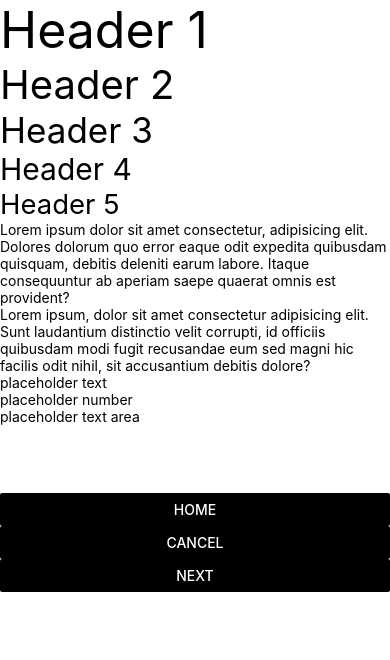
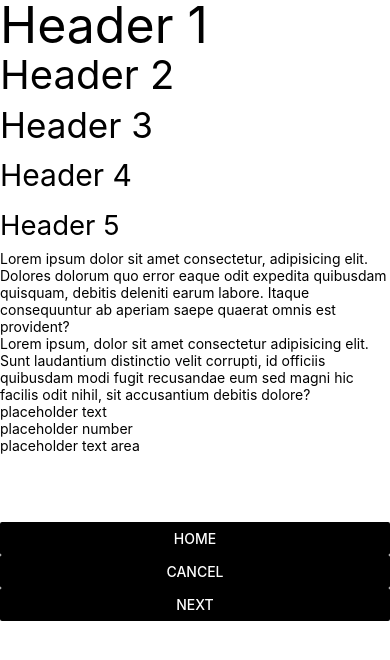
Before and after one commit to bicycleben88/trackstand-frontend, a React Native app: screen / in a window 390 px wide. Shown: the top 660 px of the page. Built offline with nearby package versions, Linux system fonts and the light colour scheme.

Commit message:
apply lineHeight fontWeight margin and fontSize to headers

```diff
--- a/components/Boilerplate.tsx
+++ b/components/Boilerplate.tsx
@@ -2,7 +2,7 @@ import React from 'react';
 import {View, Text, TextInput, Button} from 'react-native';
 import {globalStyles} from '../styles/globalStyles';
 
-const {global, h1, h2, h3, h4, h5, headers} = globalStyles;
+const {global, h1, h2, h3, h4, h5} = globalStyles;
 
 export default function Boilerplate() {
   return (
--- a/styles/globalStyles.tsx
+++ b/styles/globalStyles.tsx
@@ -52,7 +52,7 @@ let borderRadius = '10px';
 let headersStyles = {
   margin: '3% 0 1.38%',
   fontWeight: '400',
-  lineHeight: 1.3,
+  lineHeight: 50,
 };
 
 export const globalStyles = StyleSheet.create({
@@ -61,18 +61,30 @@ export const globalStyles = StyleSheet.create({
     fontSize: h1,
     margin: headersStyles.margin,
     fontWeight: headersStyles.fontWeight,
-    // lineHeight: headersStyles.lineHeight,
+    lineHeight: headersStyles.lineHeight,
   },
   h2: {
     fontSize: h2,
+    margin: headersStyles.margin,
+    fontWeight: headersStyles.fontWeight,
+    lineHeight: headersStyles.lineHeight,
   },
   h3: {
     fontSize: h3,
+    margin: headersStyles.margin,
+    fontWeight: headersStyles.fontWeight,
+    lineHeight: headersStyles.lineHeight,
   },
   h4: {
     fontSize: h4,
+    margin: headersStyles.margin,
+    fontWeight: headersStyles.fontWeight,
+    lineHeight: headersStyles.lineHeight,
   },
   h5: {
     fontSize: h5,
+    margin: headersStyles.margin,
+    fontWeight: headersStyles.fontWeight,
+    lineHeight: headersStyles.lineHeight,
   },
 });
```
